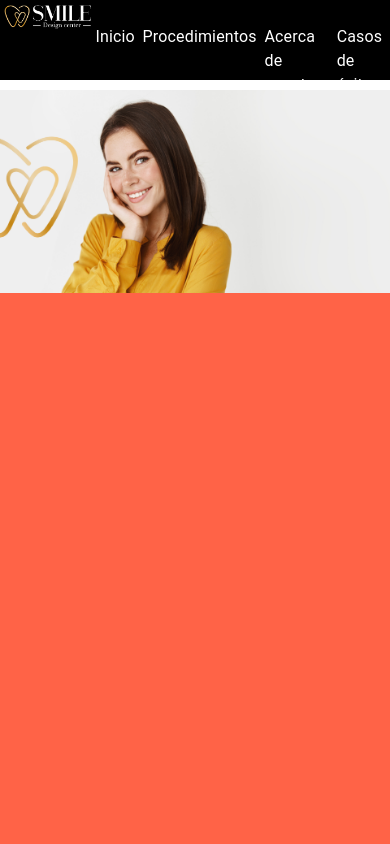
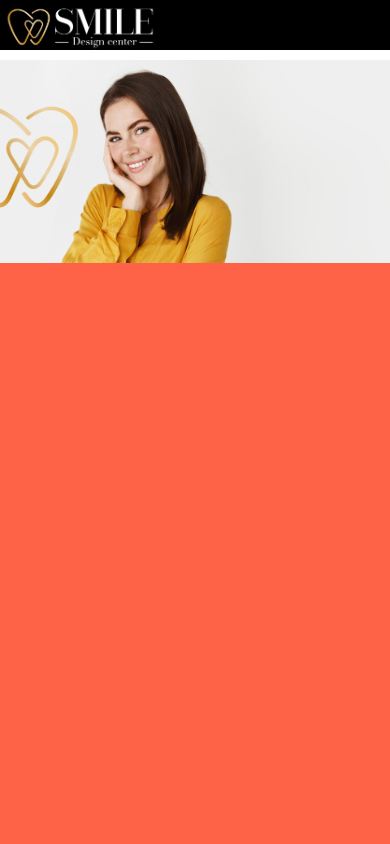
Before and after one commit to JOMICOLOMBIA/Ingescon, a Next.js app: page / in a window 390 px wide. Shown: the top 844 px of the page. Built offline with nearby package versions, Linux system fonts and the light colour scheme.

Commit message:
fix flex navbar

```diff
--- a/src/components/Layout/Navbar/Index.module.css
+++ b/src/components/Layout/Navbar/Index.module.css
@@ -1,3 +1,4 @@
+/* Index.module.css */
 .navbar {
   width: 100%;
   height: 80px;
@@ -14,3 +15,47 @@
   height: 45px;
   position: relative;
 }
+
+.logonavbar {
+  max-width: 100%;
+  height: auto;
+}
+
+.menuContainer {
+  margin: auto 10px;
+  visibility: visible; /* Inicialmente oculto */
+}
+
+/* Estilos para pantallas más pequeñas (máximo 768px) */
+@media (max-width: 768px) {
+  .menuContainer {
+    display: none; /* Muestra el menú en pantallas más pequeñas */
+    flex: 1; /* Ocupa todo el espacio disponible en pantallas más pequeñas */
+  }
+
+  .navbar {
+    width: 100%;
+    height: 50px;
+    background-color: black;
+    display: flex;
+    position: sticky;
+    justify-content: space-between;
+    top: 0px;
+    z-index: 2;
+  }
+
+  .blogo {
+    width: 160px;
+    height: 30px;
+    position: relative;
+  }
+
+  .menuContainer ul {
+    display: flex;
+    justify-content: space-around;
+  }
+
+  .menuContainer li {
+    margin-right: 10px;
+  }
+}
--- a/src/components/Layout/Navbar/index.js
+++ b/src/components/Layout/Navbar/index.js
@@ -15,7 +15,9 @@ export const Navbar = () => {
           height={65}
         />
       </div>
-      <NavBarOptions />
+      <div className={styles.menuContainer}>
+        <NavBarOptions />
+      </div>
     </div>
   );
 };
```
